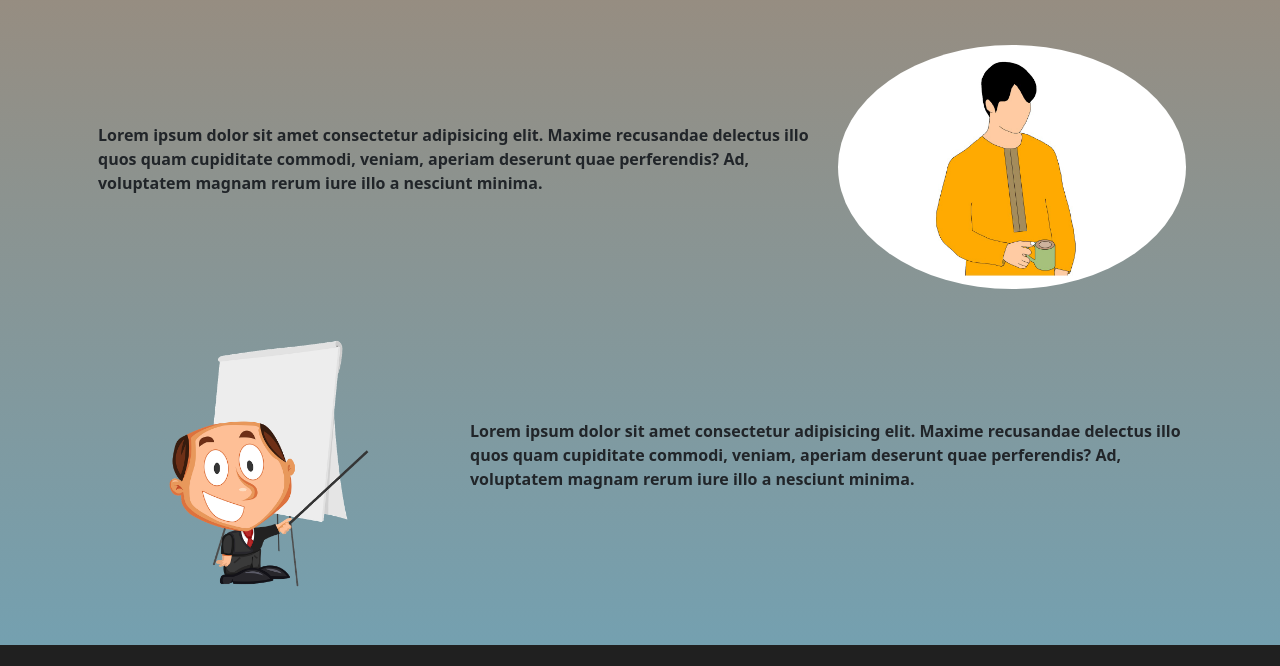
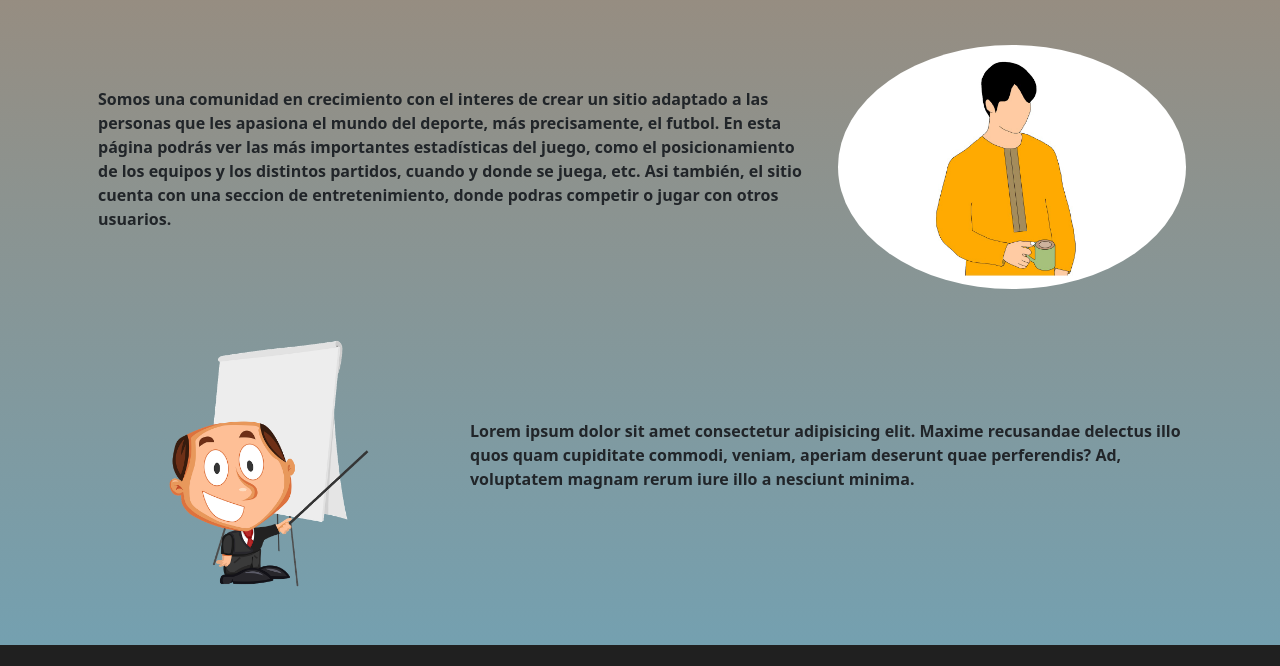
Before and after one commit to MathiasCrip/Coderhouse, a plain HTML site: page Documentos-html/Equipo.html in a window 1280 px wide. Shown: the part 73-739 px from the top of the page. Drawn offline with nearby package versions, Linux system fonts and the light colour scheme; a script that the page names is missing.

```diff
--- a/Documentos-html/Equipo.html
+++ b/Documentos-html/Equipo.html
@@ -26,7 +26,7 @@
     <header id="header">
 
         <nav class="bg-color-amarillo bg-gradient navbar navbar-expand-lg" style="z-index: 9;">
-            <div class="container-fluid">
+            <div class="container-fluid bg-color-amarillo bg-gradient">
                 <a class="navbar-brand" href="#"><img src="../Imagenes/imagenes_index/header__logo.png"
                         style="width: 50px;" alt=""></a>
                 <button class="navbar-toggler me-3 navbar-style" type="button" data-bs-toggle="collapse"
@@ -66,10 +66,14 @@
                 <div class="col col-xl-8">
                     <div>
                         <article>
-                            <p class="fw-bolder p-1 text-start">
-                                Lorem ipsum dolor sit amet consectetur adipisicing elit. Maxime recusandae delectus
-                                illo quos quam cupiditate commodi, veniam, aperiam deserunt quae perferendis? Ad,
-                                voluptatem magnam rerum iure illo a nesciunt minima.
+                            <p class="fw-bold p-1 text-start">
+                                Somos una comunidad en crecimiento con el interes de crear un sitio adaptado a las
+                                personas que les apasiona el mundo del deporte,
+                                más precisamente, el futbol. En esta página podrás ver las más importantes estadísticas
+                                del juego, como el posicionamiento de los equipos y los distintos partidos, cuando y
+                                donde se juega, etc. Asi también, el sitio cuenta con una seccion de entretenimiento,
+                                donde
+                                podras competir o jugar con otros usuarios.
                             </p>
                         </article>
                     </div>
```
Also changed, not shown: Documentos-html/Acceder.html (+1 -1 lines), Documentos-html/Contacto.html (+1 -1 lines), Documentos-html/Registro.html (+3 -2 lines).
